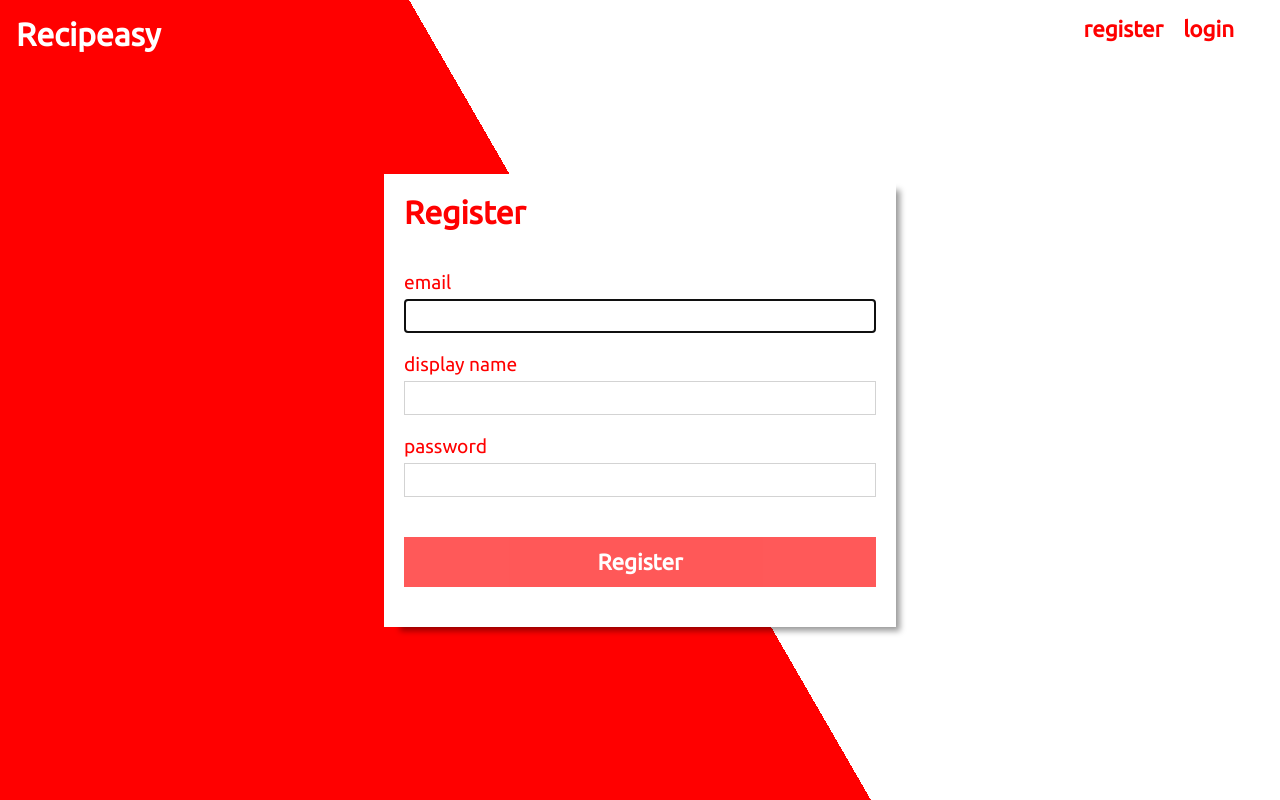
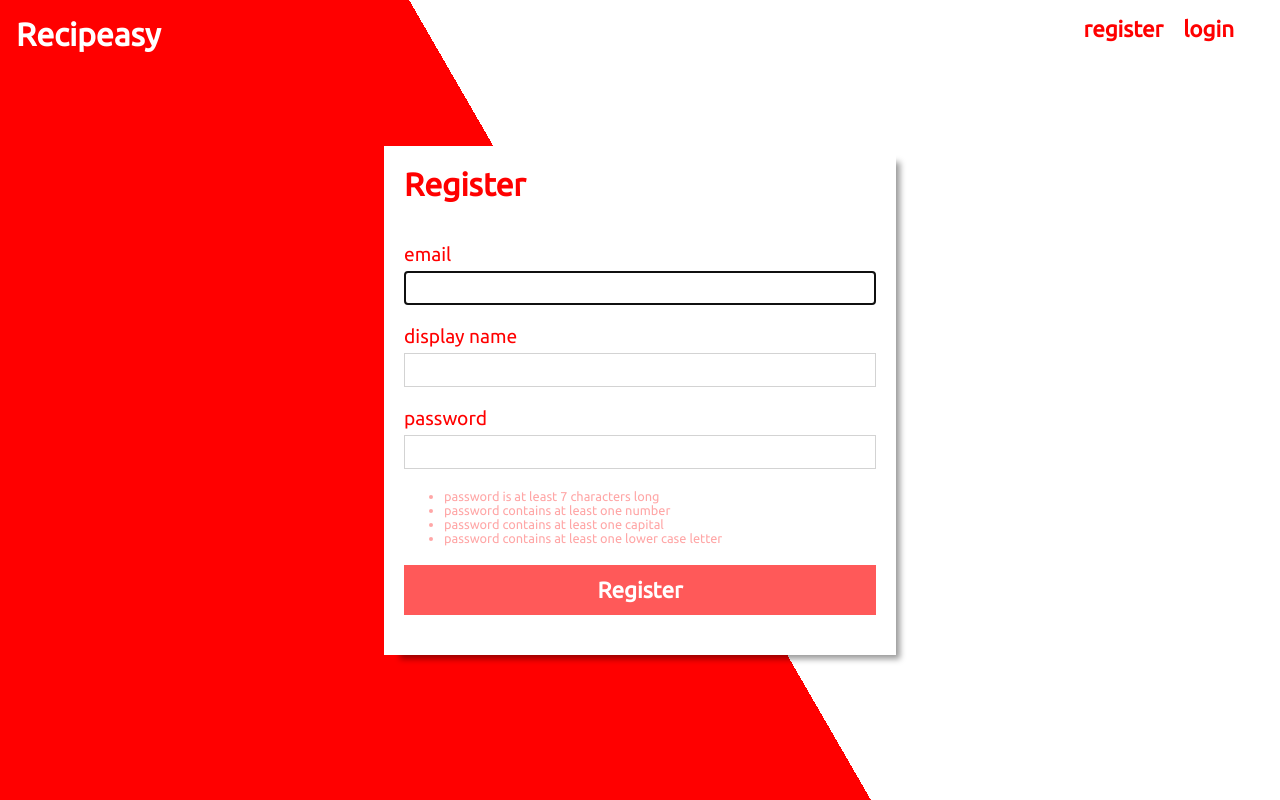
Before and after one commit to cupton15/recipeasy, a React (Create React App) app: page /register in a window 1280 px wide. Built offline with nearby package versions, Linux system fonts and the light colour scheme; what @fortawesome/fontawesome would draw is missing.

Commit message:
adding regex to password input

```diff
--- /dev/null
+++ b/src/components/Register/Register.css
@@ -0,0 +1,13 @@
+.password-criteria-list {
+  margin: 0;
+  text-align: left;
+}
+
+.password-criteria {
+  font-size: 0.8rem;
+  opacity: 0.35;
+}
+
+.password-criteria.active {
+  opacity: 1;
+}
--- a/src/components/Register/Register.jsx
+++ b/src/components/Register/Register.jsx
@@ -3,6 +3,8 @@ import React, { Component } from 'react';
 import Form from '../Core/Form/Form';
 import Input from '../Core/Input/Input';
 import Button from '../Core/Button/Button';
+
+import './Register.css';
 
 class Register extends Component {
   constructor() {
@@ -57,10 +59,16 @@ class Register extends Component {
           showstrength={1}
           value={this.state.password}
           onChange={this.handleChange}
-          pattern="[A-z]{1,15}"
+          pattern="^(?=.*[a-z])(?=.*[A-Z])(?=.*\d).{6,}$"
           minLength="7"
           required
         />
+        <ul className="password-criteria-list">
+          <li className={`password-criteria ${password.length > 6 ? 'active' : ''}`}>password is at least 7 characters long</li>
+          <li className={`password-criteria ${/[0-9]/g.test(password) ? 'active' : ''}`}>password contains at least one number</li>
+          <li className={`password-criteria ${/[A-Z]/g.test(password) ? 'active' : ''}`}>password contains at least one capital</li>
+          <li className={`password-criteria ${/[a-z]/g.test(password) ? 'active' : ''}`}>password contains at least one lower case letter</li>
+        </ul>
         <Button type="submit" text="Register" disabled={!enabled} />
       </Form>
     );
```
